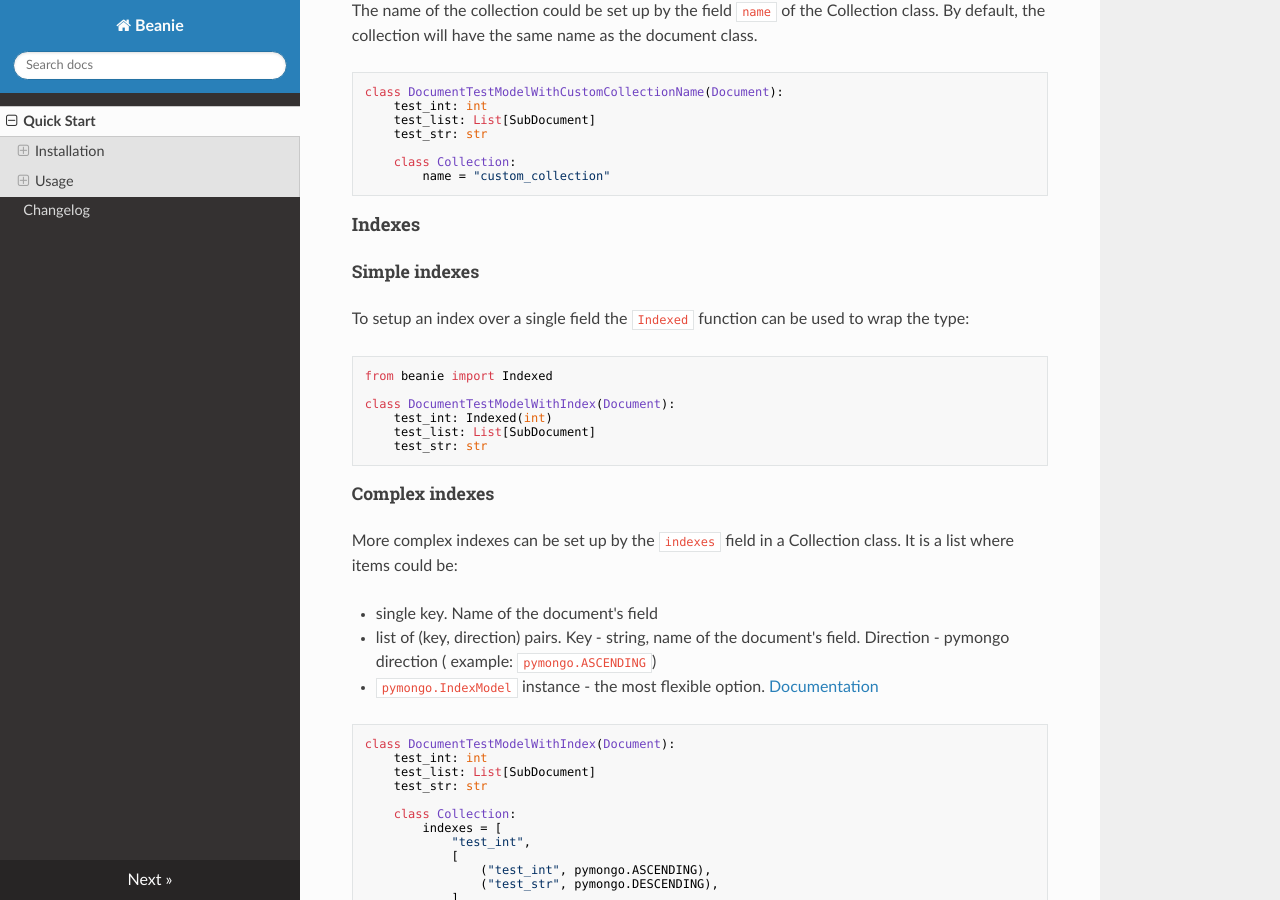
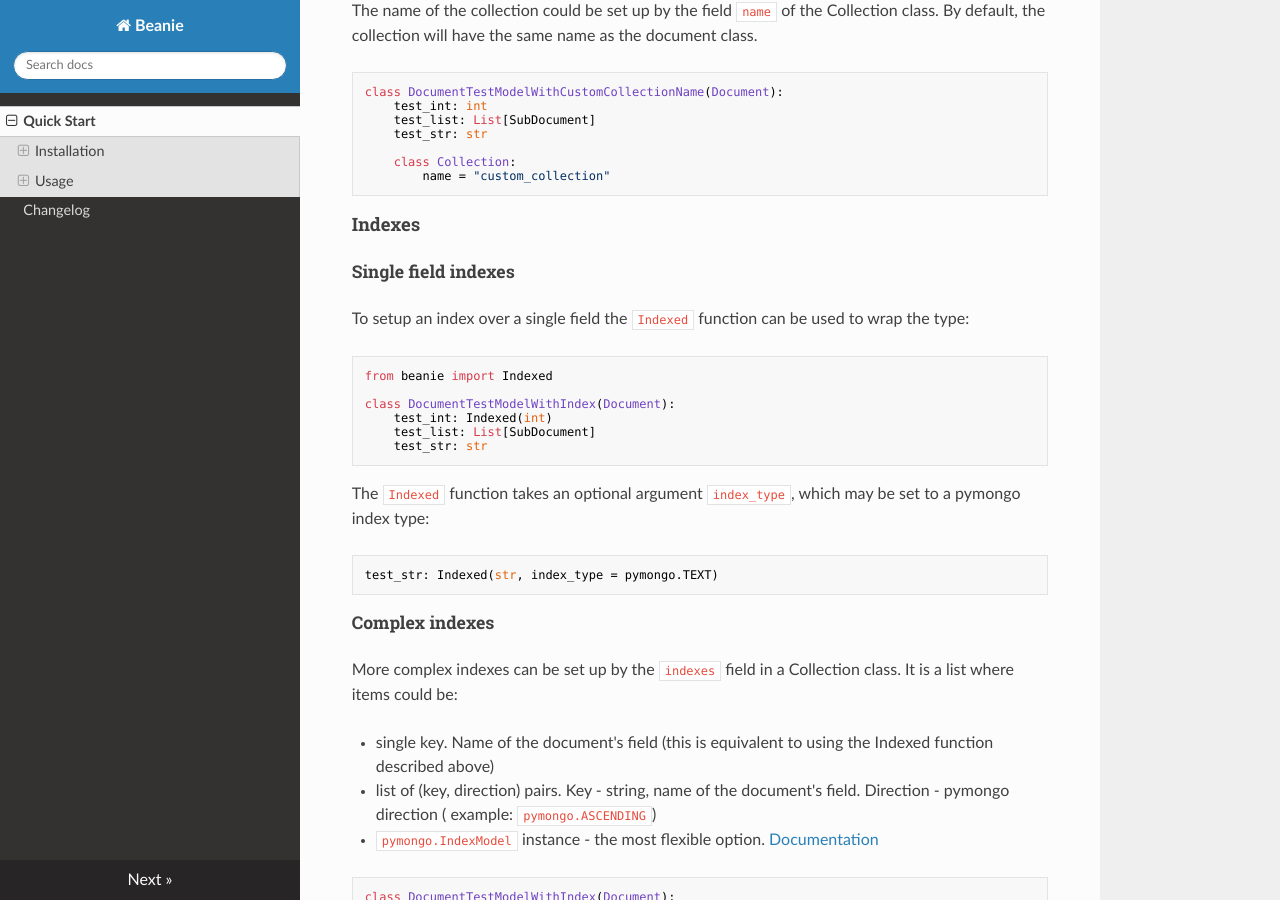
Before and after one commit to giovanamolina/beanie-Python, an MkDocs documentation site: the page built from docs/index.md, in a window 1280 px wide and 900 px high, scrolled down 5564 px. Built offline with MkDocs 1.6.1, drawn with Linux system fonts in a browser that asks for light colours; nearby versions of some CDN libraries.

Commit message:
Added index_type argument to Indexed function
Changed forgotten line

changed example in doc to make sense

Fixed styling

````diff
--- a/docs/index.md
+++ b/docs/index.md
@@ -311,7 +311,7 @@ class DocumentTestModelWithCustomCollectionName(Document):
 
 #### Indexes
 
-##### Simple indexes
+##### Single field indexes
 
 To setup an index over a single field the `Indexed` function can be used to wrap the type:
 
@@ -324,10 +324,16 @@ class DocumentTestModelWithIndex(Document):
     test_str: str
 ```
 
+The `Indexed` function takes an optional argument `index_type`, which may be set to a pymongo index type:
+```python
+test_str: Indexed(str, index_type = pymongo.TEXT)
+```
+
+
 ##### Complex indexes
 More complex indexes can be set up by the `indexes` field in a Collection class. It is a list where items could be:
 
-- single key. Name of the document's field
+- single key. Name of the document's field (this is equivalent to using the Indexed function described above)
 - list of (key, direction) pairs. Key - string, name of the document's field. Direction - pymongo direction (
   example: `pymongo.ASCENDING`)
 - `pymongo.IndexModel` instance - the most flexible
````
Also changed, not shown: 4 other files.
